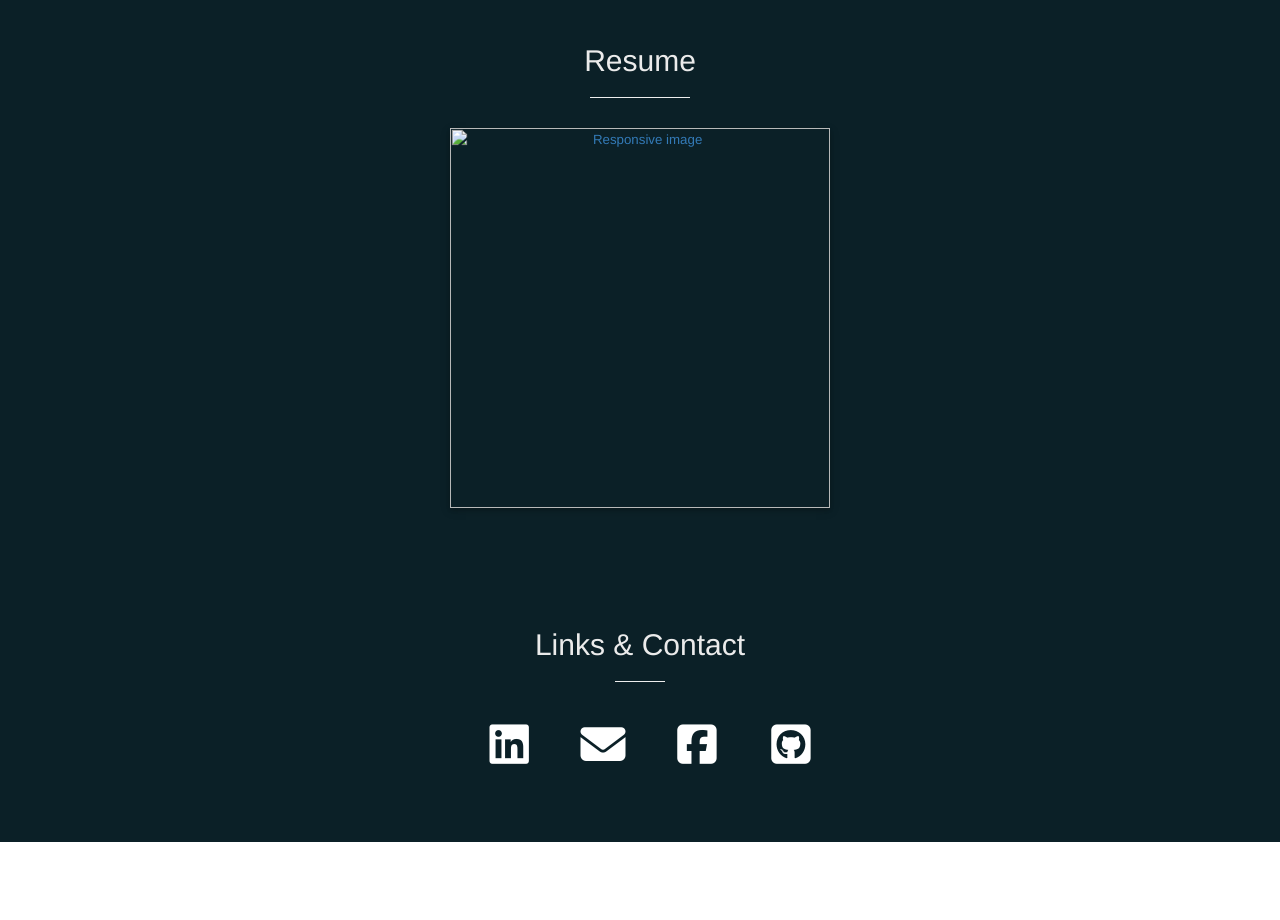
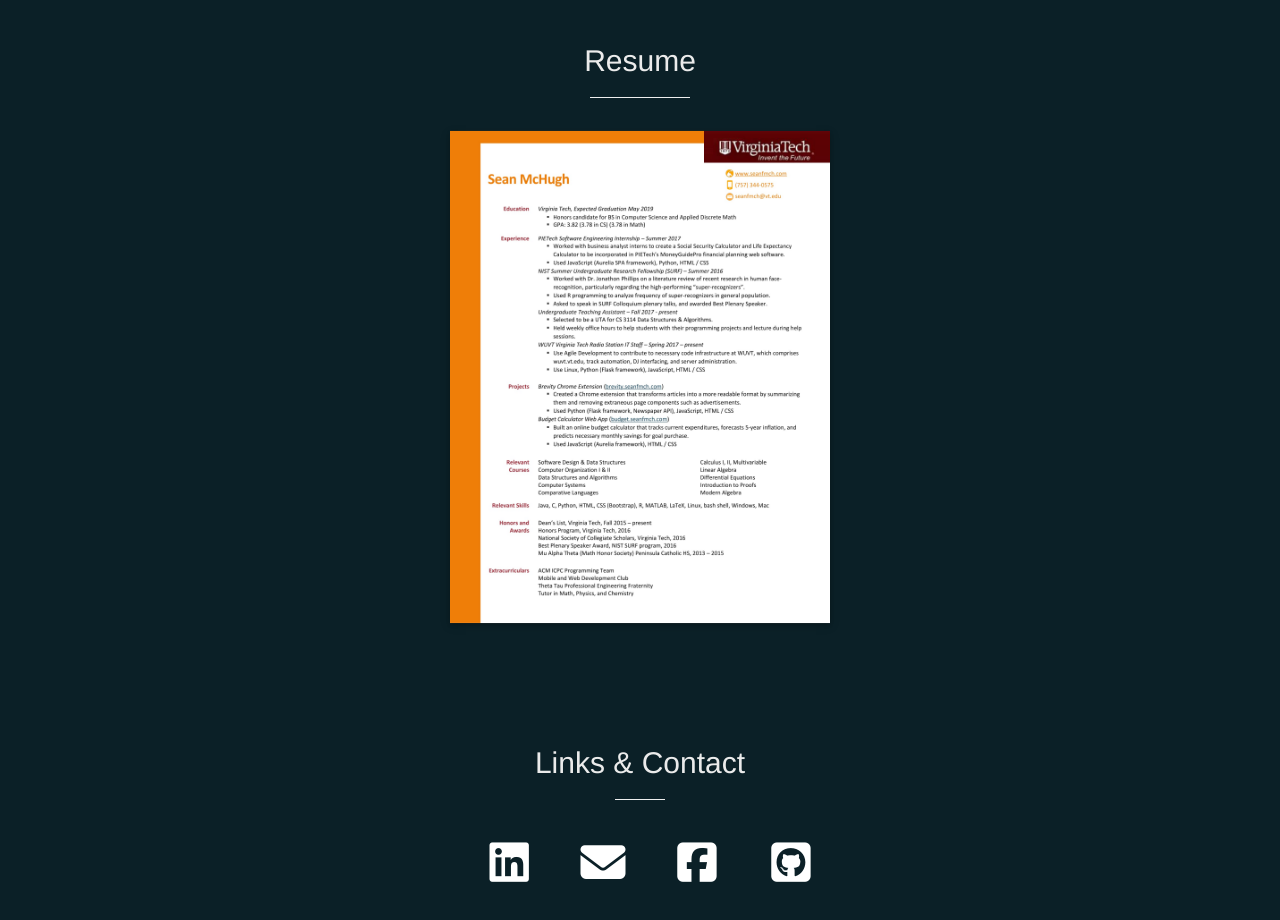
Before and after one commit to seanfmch/PersonalSite, a plain HTML site: page index.html in a window 1280 px wide. Shown: the part 1360-2280 px from the top of the page. Before the commit the page ends 2202 px from the top, so only its background shows below. Drawn offline with nearby package versions, Linux system fonts and the light colour scheme; a web font is replaced by a local one.

Commit message:
fixed images references

```diff
--- a/index.html
+++ b/index.html
@@ -62,8 +62,8 @@
 									<h2 style="color: #EBEBEB">Resume</h2>
 									<hr class="small">
 
-									<a href="images/SeanMcHughResumeJanuary2017-1.jpg">
-										<img src="images/SeanMcHughResumeJanuary2017-1.jpg" class="img-responsive" id="resume" alt="Responsive image" style="margin: 0 auto">
+									<a href="images/resume.pdf">
+										<img src="images/resumePic.jpg" class="img-responsive" id="resume" alt="Responsive image" style="margin: 0 auto">
 									</a>
 								</div>
 
```
